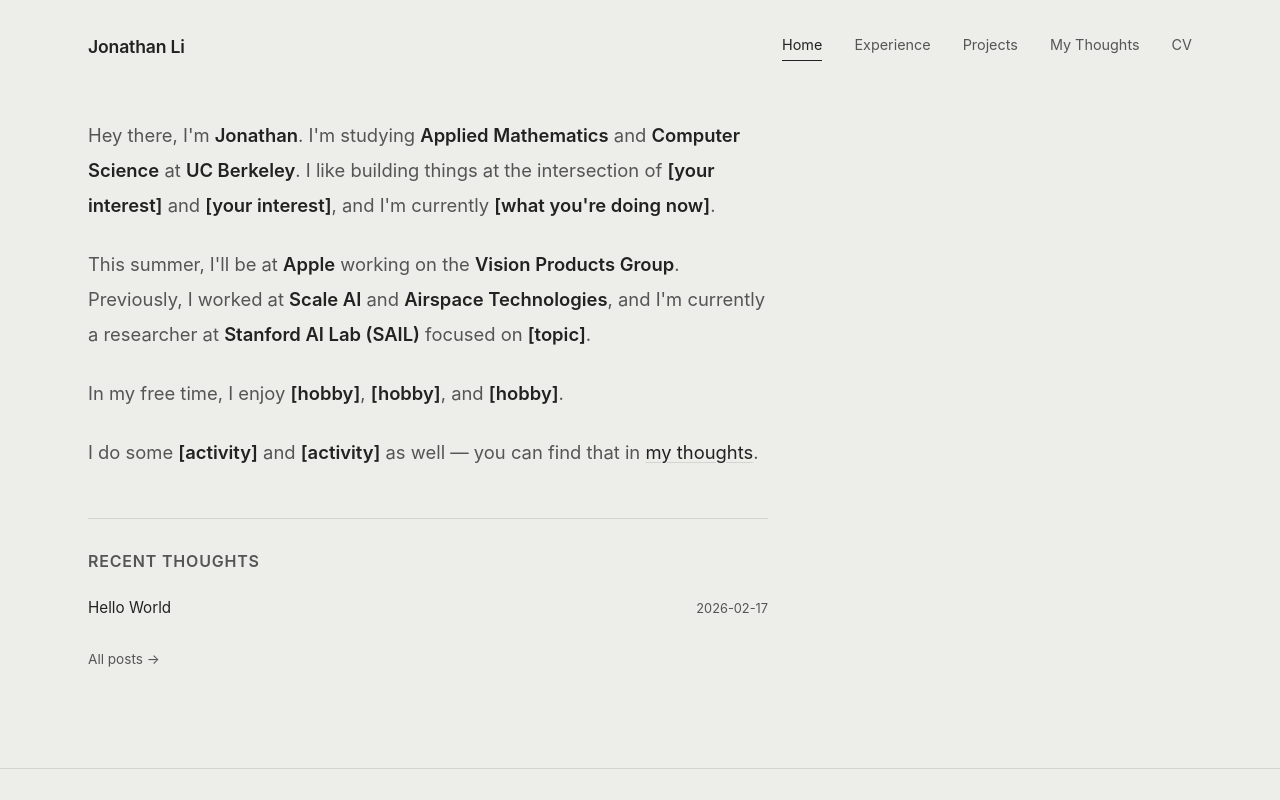
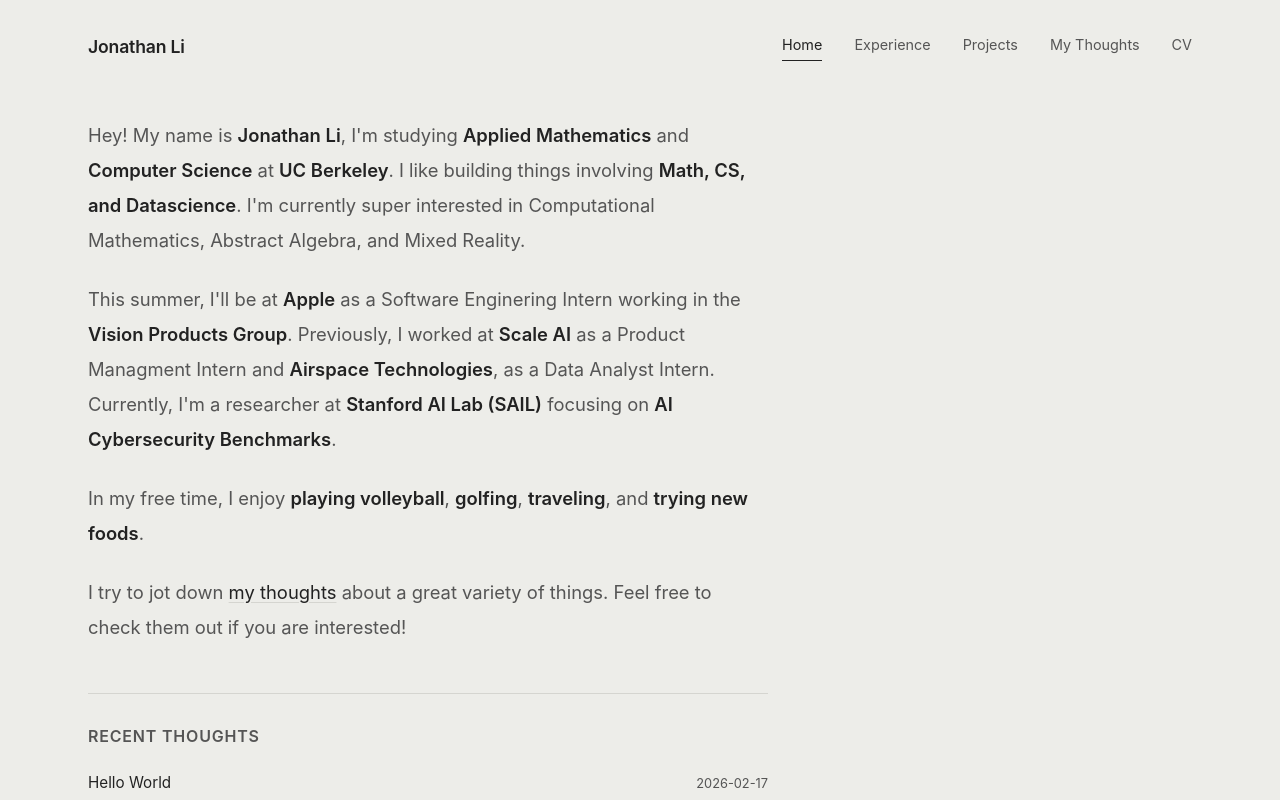
Before and after one commit to johnnyli-dev/personal-website, a Next.js app: page / in a window 1280 px wide. Shown: the top 800 px of the page. Built offline with nearby package versions, Linux system fonts and the light colour scheme.

Commit message:
inital refactor landing page

```diff
--- a/src/app/page.tsx
+++ b/src/app/page.tsx
@@ -8,32 +8,29 @@
   return (
     <article className={styles.page}>
       <p className={styles.prose}>
-        Hey there, I&apos;m <strong>Jonathan</strong>. I&apos;m studying{" "}
+        Hey! My name is <strong>Jonathan Li</strong>, I&apos;m studying{" "}
         <strong>Applied Mathematics</strong> and <strong>Computer Science</strong>{" "}
-        at <strong>UC Berkeley</strong>. I like building things at the
-        intersection of <strong>[your interest]</strong> and{" "}
-        <strong>[your interest]</strong>, and I&apos;m currently{" "}
-        <strong>[what you&apos;re doing now]</strong>.
+        at <strong>UC Berkeley</strong>. I like building things involving <strong>Math, CS, and Datascience</strong>
+        . I&apos;m currently{" "} super interested in Computational Mathematics, Abstract Algebra, and Mixed Reality.
+
       </p>
 
       <p className={styles.prose}>
-        This summer, I&apos;ll be at <strong>Apple</strong> working on the{" "}
+        This summer, I&apos;ll be at <strong>Apple</strong> as a Software Enginering Intern working in the{" "}
         <strong>Vision Products Group</strong>. Previously, I worked at{" "}
-        <strong>Scale AI</strong> and <strong>Airspace Technologies</strong>,
-        and I&apos;m currently a researcher at{" "}
-        <strong>Stanford AI Lab (SAIL)</strong> focused on{" "}
-        <strong>[topic]</strong>.
+        <strong>Scale AI</strong> as a Product Managment Intern and <strong>Airspace Technologies</strong>,
+        as a Data Analyst Intern. Currently, I'm a researcher at{" "}
+        <strong>Stanford AI Lab (SAIL)</strong> focusing on{" "}
+        <strong>AI Cybersecurity Benchmarks</strong>.
       </p>
 
       <p className={styles.prose}>
-        In my free time, I enjoy <strong>[hobby]</strong>,{" "}
-        <strong>[hobby]</strong>, and <strong>[hobby]</strong>.
+        In my free time, I enjoy <strong>playing volleyball</strong>,{" "}
+        <strong>golfing</strong>, <strong>traveling</strong>, and <strong>trying new foods</strong>.
       </p>
 
       <p className={styles.prose}>
-        I do some <strong>[activity]</strong> and <strong>[activity]</strong> as
-        well — you can find that in{" "}
-        <a href="/my-thoughts">my thoughts</a>.
+        I try to jot down <a href="/my-thoughts">my thoughts</a> about a great variety of things. Feel free to check them out if you are interested!
       </p>
 
       {recentPosts.length > 0 && (
```
